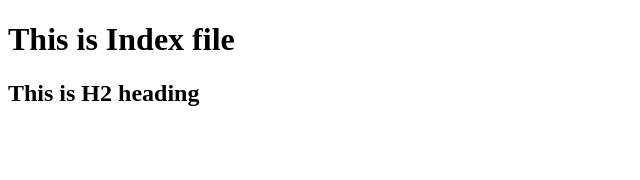
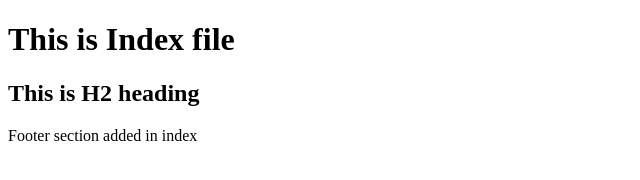
Before and after one commit to Sandeepbidla/git-exercise, a plain HTML site: page index.html in a window 1280 px wide. Shown: the whole page, without its empty margins (0-640 px from the left). Drawn offline with Linux system fonts and the light colour scheme.

Commit message:
Footer section added in index

```diff
--- a/index.html
+++ b/index.html
@@ -9,5 +9,6 @@
 <body>
   <h1>This is Index file</h1>
   <h2> This is H2 heading</h2>
+  <footer>Footer section added in index</footer>
 </body>
 </html>
```
